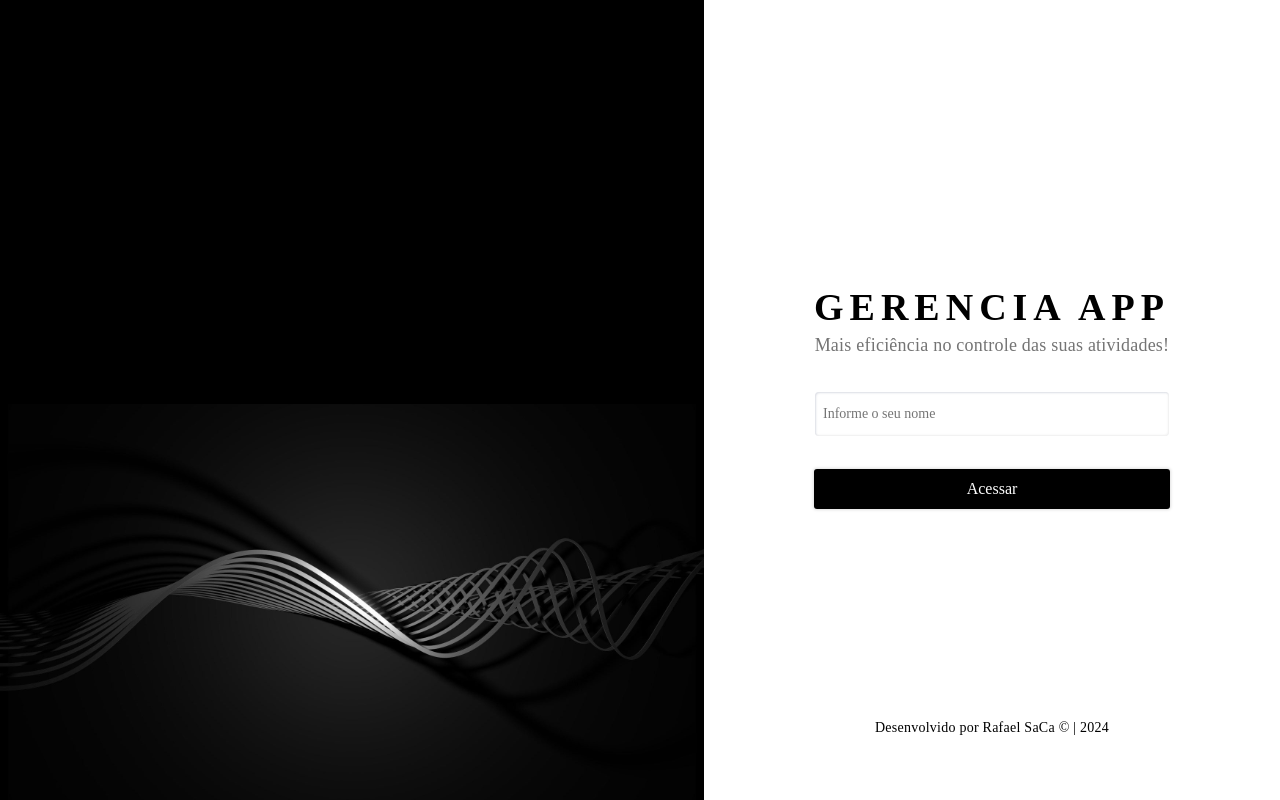
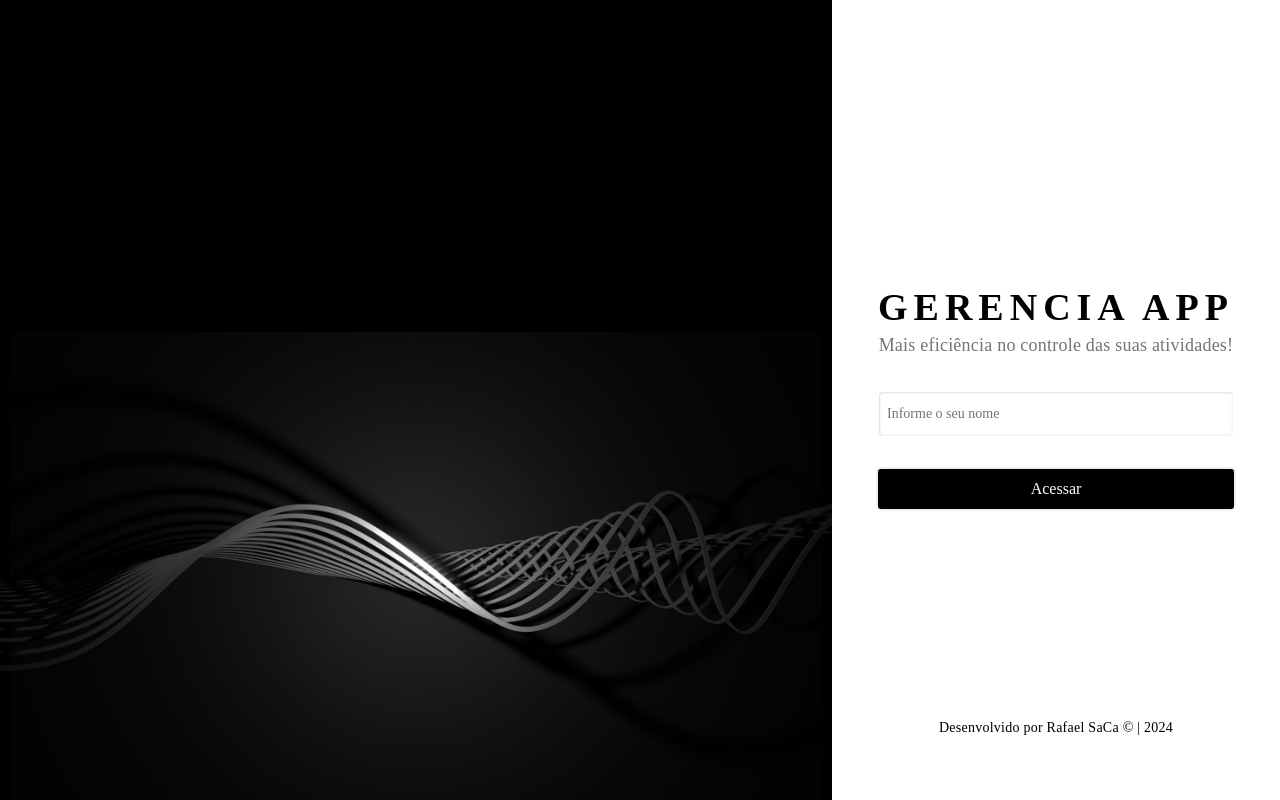
Before and after one commit to RafaelSaCa/appUsuarios, an Angular app: page / in a window 1280 px wide. Built offline with nearby package versions, Linux system fonts and the light colour scheme.

Commit message:
Ajuste tela login

```diff
--- a/src/app/pages/login/login.component.scss
+++ b/src/app/pages/login/login.component.scss
@@ -1,6 +1,6 @@
 .area-login-background{
   height: 100%;
-  width: 55%;
+  width: 65%;
   display: block;
   float: left;
   background-image: url('../../../assets/bgblack.jpg');
@@ -12,7 +12,7 @@
 
 .area-form{
   height: 100%;
-  width: 45%;
+  width: 35%;
   float: left;
   background: #fff;
   display: flex;
```
